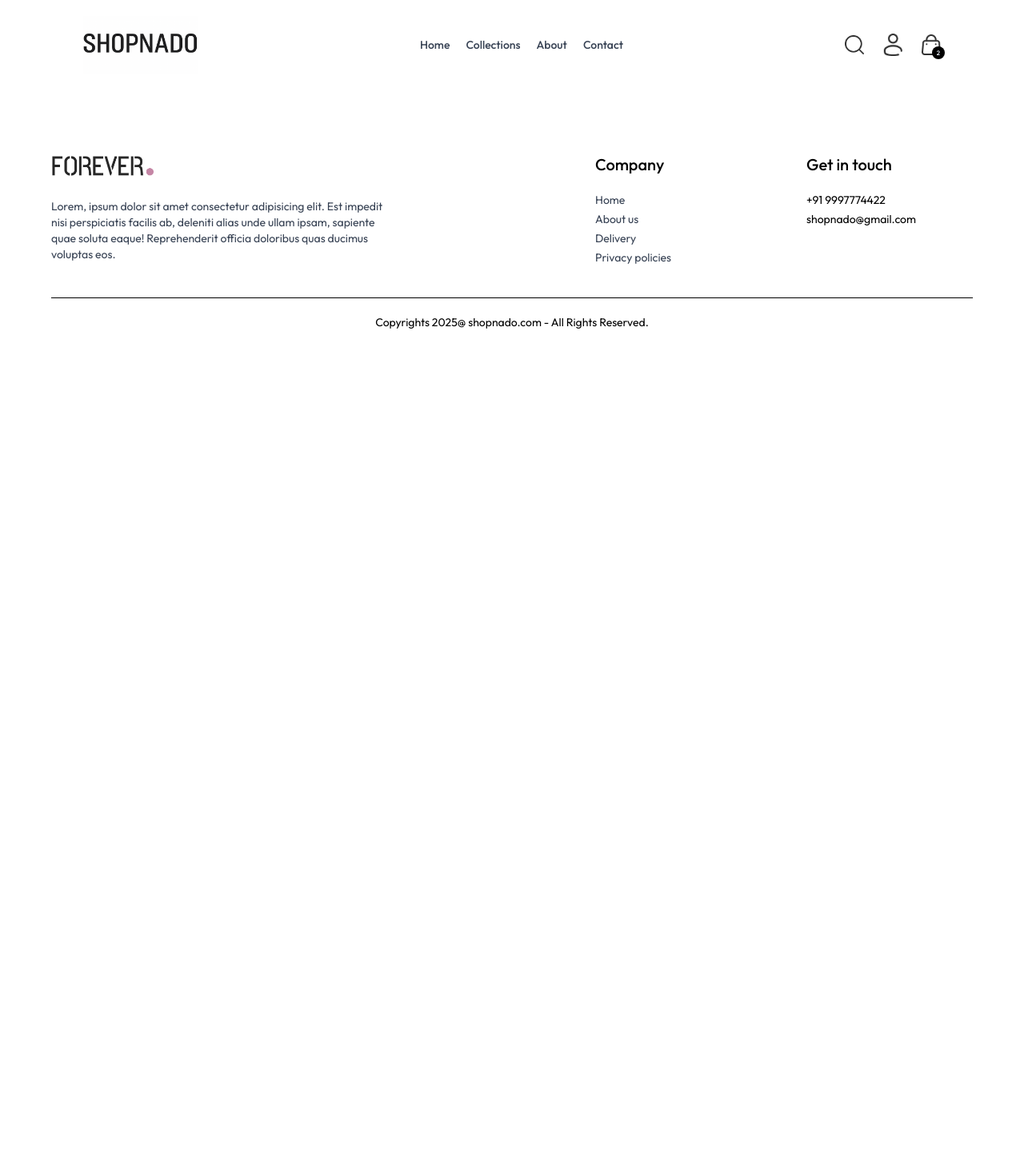
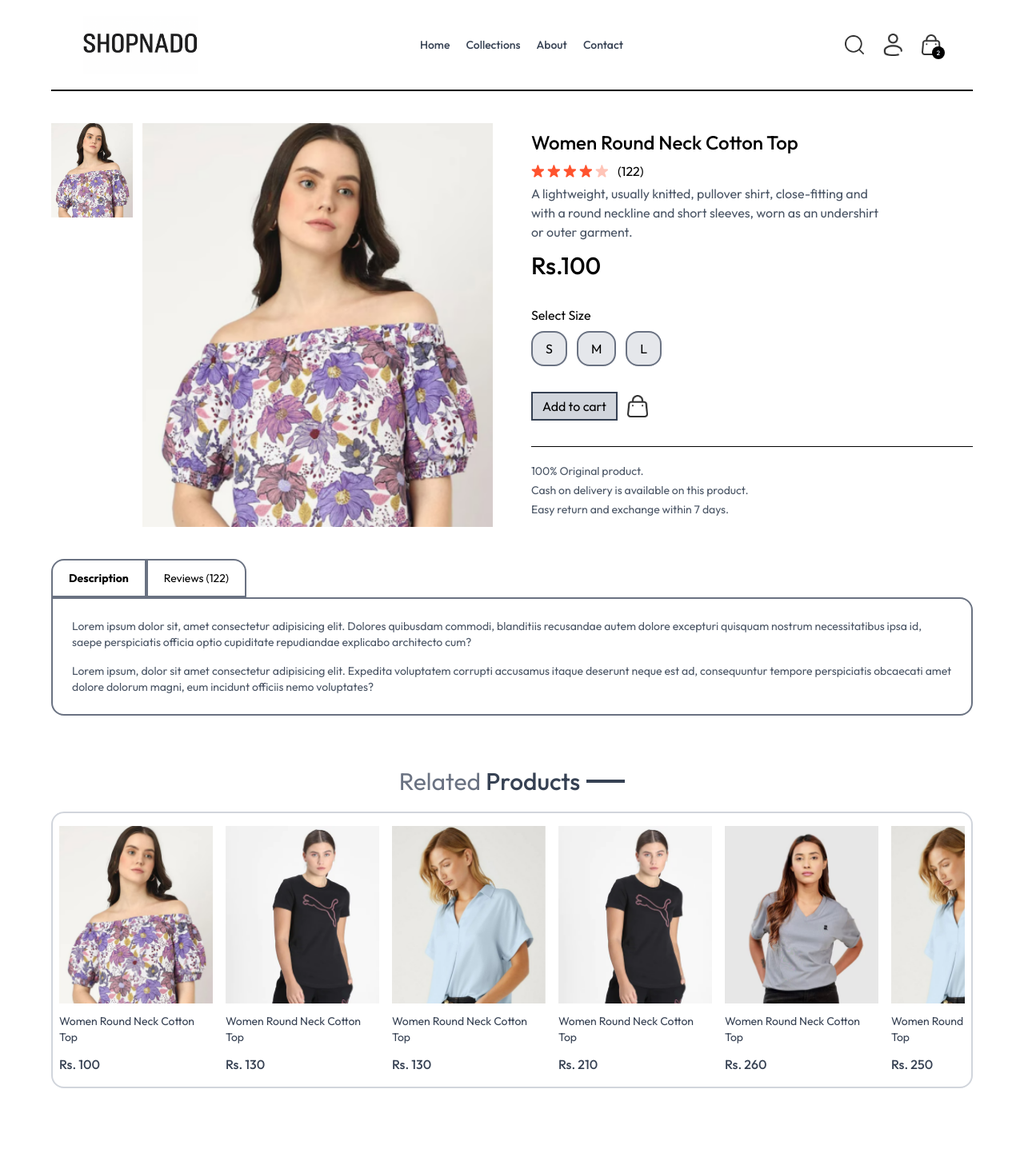
Before and after one commit to Aadi-o8/shopnado-client, a React (Vite) app: page /product/aaaaa in a window 1280 px wide. Shown: the top 1442 px of the page at 80% size. Before the commit the page ends 800 px from the top, so only its background shows below. Built offline with nearby package versions, Linux system fonts and the light colour scheme.

Commit message:
Product page UI done

```diff
--- a/src/App.jsx
+++ b/src/App.jsx
@@ -24,7 +24,7 @@ const App = () => {
         <Route path='/collection' element = {<Collection/>} />
         <Route path='/about' element = {<About/>} />
         <Route path='/contacts' element = {<Contacts/>} />
-        <Route path='/product' element = {<Product/>} />
+        <Route path='/product/:productId' element = {<Product/>} />
         <Route path='/place_order' element = {<Place_order/>} />
         <Route path='/cart' element = {<Cart/>} />
         <Route path='/orders' element = {<Orders/>} />
--- /dev/null
+++ b/src/components/RelatedProducts.jsx
@@ -0,0 +1,49 @@
+import React, { useContext, useEffect, useState } from 'react'
+import { ShopContext } from '../context/ShopContext'
+import Title from './Title';
+import ProductItems from './ProductItems';
+
+const RelatedProducts = ({category, subCategory}) => {
+
+    const { products } = useContext(ShopContext);
+    const [related, setRelated] = useState([]);
+
+    useEffect(()=> {
+
+        if (products.length > 0) {
+
+            let productsCopy = products.slice();
+            productsCopy = productsCopy.filter((item) => category === item.category);
+            productsCopy = productsCopy.filter((item) => subCategory === item.subCategory);
+
+            setRelated(productsCopy);
+
+        }
+
+    },[products])
+
+  return (
+    <div className='my-14'>
+        <div className='text-center text-3xl py-2 '>
+            <Title txt1={'Related'} txt2={'Products'} />
+        </div>
+
+        <div className="border-2 border-gray-300 rounded-2xl p-2">
+            <div className='flex gap-4 overflow-x-auto snap-x snap-mandatory scroll-smooth'>
+                {related.map((item, index) => (
+                    <div key={index} className="py-2 snap-start flex-shrink-0 w-48">
+                    <ProductItems
+                        name={item.name}
+                        id={item._id}
+                        price={item.price}
+                        image={item.image}
+                    />
+                    </div>
+                ))}
+            </div>
+        </div>
+    </div>
+  )
+}
+
+export default RelatedProducts
--- a/src/index.css
+++ b/src/index.css
@@ -13,6 +13,10 @@ a.active hr{
   font-style: normal;
 }
 
+::-webkit-scrollbar{
+  display: none;
+}
+
 @media (max-width: 640px) {
   a.active{
     background-color: darkviolet;
--- a/src/pages/About.jsx
+++ b/src/pages/About.jsx
@@ -1,9 +1,9 @@
 import React from 'react'
 
-const about = () => {
+const About = () => {
   return (
-    <div>about</div>
+    <div></div>
   )
 }
 
-export default about
+export default About
--- a/src/pages/Cart.jsx
+++ b/src/pages/Cart.jsx
@@ -1,9 +1,9 @@
 import React from 'react'
 
-const cart = () => {
+const Cart = () => {
   return (
-    <div>cart</div>
+    <div></div>
   )
 }
 
-export default cart
+export default Cart
--- a/src/pages/Contacts.jsx
+++ b/src/pages/Contacts.jsx
@@ -1,9 +1,9 @@
 import React from 'react'
 
-const contacts = () => {
+const Contacts = () => {
   return (
-    <div>contacts</div>
+    <div></div>
   )
 }
 
-export default contacts
+export default Contacts
--- a/src/pages/Home.jsx
+++ b/src/pages/Home.jsx
@@ -5,7 +5,7 @@ import BestSeller from '../components/BestSeller'
 import Poliscies from '../components/Poliscies'
 import NewsLetterBox from '../components/NewsLetterBox'
 
-const home = () => {
+const Home = () => {
   return (
     <div>
       <Hero/>
@@ -17,4 +17,4 @@ const home = () => {
   )
 }
 
-export default home
+export default Home
--- a/src/pages/Login.jsx
+++ b/src/pages/Login.jsx
@@ -1,9 +1,9 @@
 import React from 'react'
 
-const login = () => {
+const Login = () => {
   return (
-    <div>login</div>
+    <div></div>
   )
 }
 
-export default login
+export default Login
--- a/src/pages/Orders.jsx
+++ b/src/pages/Orders.jsx
@@ -1,9 +1,9 @@
 import React from 'react'
 
-const orders = () => {
+const Orders = () => {
   return (
-    <div>orders</div>
+    <div></div>
   )
 }
 
-export default orders
+export default Orders
--- a/src/pages/Place_order.jsx
+++ b/src/pages/Place_order.jsx
@@ -1,9 +1,9 @@
 import React from 'react'
 
-const place_order = () => {
+const Place_order = () => {
   return (
-    <div>place_order</div>
+    <div></div>
   )
 }
 
-export default place_order
+export default Place_order
--- a/src/pages/Product.jsx
+++ b/src/pages/Product.jsx
@@ -1,9 +1,108 @@
-import React from 'react'
+import React, { useContext, useEffect, useState } from 'react'
+import { useParams } from 'react-router-dom'
+import { ShopContext } from '../context/ShopContext';
+import { assets } from '../assets/assets';
+import RelatedProducts from '../components/RelatedProducts';
 
-const product = () => {
-  return (
-    <div>product</div>
-  )
+const Product = () => {
+
+  const {productId} = useParams();
+  const {products, currency} = useContext(ShopContext);
+  const [productData, setProductData] = useState(false);
+  const [image, setImage] = useState('');
+  const [size, setSize] = useState('');
+
+  const fetchProductData = ()=> {
+
+    products.map((item)=> {
+      if(item._id === productId) {
+        setProductData(item);
+        setImage(item.image[0])
+        return null;
+      }
+    })
+  }
+
+  useEffect(()=> {
+    fetchProductData();
+  },[productId])
+
+
+  return productData ? (
+
+    <div className='border-t-2 pt-10 transition-opacity ease-in duration-500 opacity-100'>
+
+      {/* -----------------Product Data--------------------- */}
+      <div className='flex gap-12 sm:gap-12 flex-col sm:flex-row'>
+
+        {/* -------------------Product Images------------------------ */}
+        <div className='flex-1 flex flex-col-reverse gap-3 sm:flex-row'>
+          <div className='flex sm:flex-col overflow-x-auto sm:overflow-y-scroll justify-between sm:justify-normal sm:w-[18.7%] w-full'>
+              {
+                productData.image.map((item, index)=>(
+                  <img src={item} key={index} onClick={()=> setImage(item)} className='w-[24%] sm:w-full sm:mb-3 flex shrink-0 cursor-pointer' alt="" />
+                ))
+              }
+          </div>
+          <div className='w-full sm:w-[80%] '>
+              <img src={image} className='w-full h-auto' alt="" />
+          </div>
+        </div>
+
+        {/* --------------------Product Information-------------------- */}
+        <div className=' flex-1'>
+              <h1 className='font-medium text-2xl mt-2'>{productData.name}</h1>
+              <div className='flex w-4 items-center gap-1 mt-2'>
+                  <img src={assets.star_icon} alt="" />
+                  <img src={assets.star_icon} alt="" />
+                  <img src={assets.star_icon} alt="" />
+                  <img src={assets.star_icon} alt="" />
+                  <img src={assets.star_dull_icon} alt="" />
+                  <p className='pl-2'>(122)</p>
+              </div>
+              <p className='mt-1 text-gray-600 md:w-4/5'>{productData.description}</p>
+              <p className='mt-3 text-3xl font-medium'>{currency}{productData.price}</p>
+              <div className='flex flex-col gap-2 my-8'>
+                  <p>Select Size</p>
+                  <div className='flex gap-3'>
+                      {
+                        productData.sizes.map((item, index)=> (
+                          <button onClick={()=> setSize(item)} className={`border-2 border-gray-500 py-2 px-4 bg-gray-200 rounded-2xl ${item === size ? 'border-orange-500' : ''}`} key={index}>{item}</button>
+                        ))
+                      }
+                  </div>
+              </div>
+              <div className='flex gap-3 items-center'>
+                <button className='border-2 border-gray-700 bg-gray-300 px-3 py-1'>Add to cart</button>
+                <img className='h-7' src={assets.cart_icon} alt="" />
+              </div>
+              <hr className='mt-8 sm:w-4-5' />
+              <div className='text-sm text-gray-600 mt-5 flex flex-col gap-1'>
+                <p>100% Original product.</p>
+                <p>Cash on delivery is available on this product.</p>
+                <p>Easy return and exchange within 7 days.</p>
+              </div>
+        </div>
+      </div>
+
+      {/* Description and Review section */}
+      <div className='mt-10'>
+          <div className='flex'>
+              <b className='border-2 border-gray-500 px-5 py-3 text-sm rounded-2xl rounded-r-none rounded-b-none'>Description</b>
+              <p className='border-2 border-gray-500 px-5 py-3 text-sm rounded-2xl rounded-l-none rounded-b-none'>Reviews (122)</p>
+          </div>
+          <div className='flex flex-col gap-4 border-2 border-gray-500 rounded-b-2xl rounded-r-2xl p-6 text-sm text-gray-600'>
+              <p>Lorem ipsum dolor sit, amet consectetur adipisicing elit. Dolores quibusdam commodi, blanditiis recusandae autem dolore excepturi quisquam nostrum necessitatibus ipsa id, saepe perspiciatis officia optio cupiditate repudiandae explicabo architecto cum?</p>
+              <p>Lorem ipsum, dolor sit amet consectetur adipisicing elit. Expedita voluptatem corrupti accusamus itaque deserunt neque est ad, consequuntur tempore perspiciatis obcaecati amet dolore dolorum magni, eum incidunt officiis nemo voluptates?</p>
+
+          </div>
+      </div>
+
+      {/* Related Products */}
+      <RelatedProducts category={productData.category} subCategory={productData.subCategory} />
+    </div>
+
+  ) : <div className='opacity-0'></div>
 }
 
-export default product
+export default Product
```
